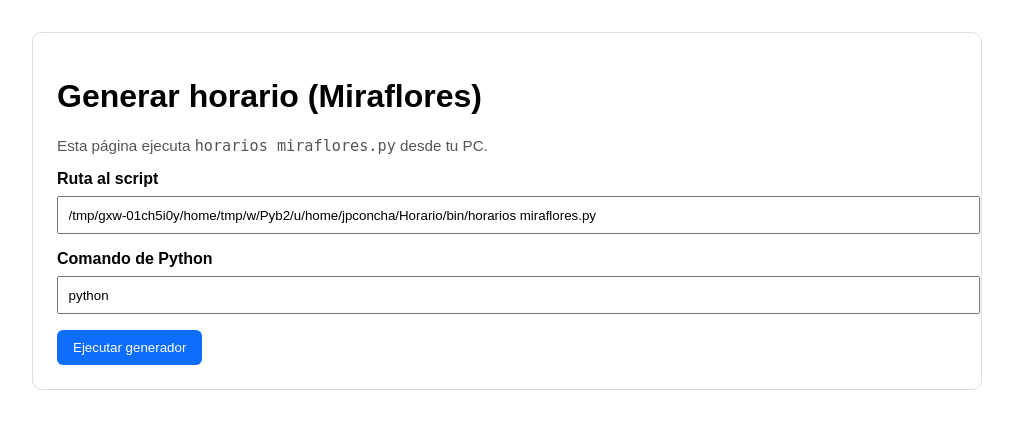
After one commit to jpconcha/Horarios, a Flask app: page /generador_horarios in a window 1280 px wide. The commit adds this page. Shown: the top 429 px of the page, without its empty margins (0-1013 px from the left). Run offline with Flask 3, Linux system fonts and the light colour scheme.

Commit message:
Agregar generador web para ejecutar horarios miraflores.py

```diff
--- a/app.py
+++ b/app.py
@@ -10,6 +10,7 @@
 #BDMiraflores=pd.read_excel(pathBDMiraflores,sheet_name='Horario',dtype={'Grupo': str,'Sala': str})
 import pandas as pd
 import os
+import subprocess
 from flask import Flask, render_template, jsonify, request, redirect
 from ConsultaBDMiraflores import ConsultaDisponibilidadSalas
 import numpy as np
@@ -87,6 +88,66 @@ def login():
     return render_template('login.html')
 
 
+
+
+DEFAULT_HORARIOS_SCRIPT = os.environ.get(
+    "HORARIOS_SCRIPT_PATH",
+    os.path.expanduser("~/jpconcha/Horario/bin/horarios miraflores.py")
+)
+DEFAULT_PYTHON_CMD = os.environ.get("HORARIOS_PYTHON_CMD", "python")
+
+@app.route('/generador_horarios', methods=['GET'])
+def generador_horarios():
+    return render_template(
+        'generador_horarios.html',
+        script_path=DEFAULT_HORARIOS_SCRIPT,
+        python_path=DEFAULT_PYTHON_CMD,
+        result=None
+    )
+
+@app.route('/generar_horario', methods=['POST'])
+def generar_horario():
+    script_path = request.form.get('script_path', DEFAULT_HORARIOS_SCRIPT).strip()
+    python_path = request.form.get('python_path', DEFAULT_PYTHON_CMD).strip()
+
+    if not os.path.isfile(script_path):
+        result = {
+            'success': False,
+            'returncode': -1,
+            'command': f"{python_path} {script_path}",
+            'output': f"No existe el script en la ruta indicada: {script_path}"
+        }
+        return render_template('generador_horarios.html', script_path=script_path, python_path=python_path, result=result)
+
+    command = [python_path, script_path]
+
+    try:
+        completed = subprocess.run(
+            command,
+            capture_output=True,
+            text=True,
+            cwd=os.path.dirname(script_path) or None
+        )
+        output = (completed.stdout or '')
+        if completed.stderr:
+            output += "\n[stderr]\n" + completed.stderr
+
+        result = {
+            'success': completed.returncode == 0,
+            'returncode': completed.returncode,
+            'command': ' '.join(command),
+            'output': output.strip() or 'Sin salida.'
+        }
+    except Exception as exc:
+        result = {
+            'success': False,
+            'returncode': -1,
+            'command': ' '.join(command),
+            'output': f'Error al ejecutar el script: {exc}'
+        }
+
+    return render_template('generador_horarios.html', script_path=script_path, python_path=python_path, result=result)
+
 @app.route('/tabla', methods=['GET'])
 def obtener_tabla():
 
--- /dev/null
+++ b/templates/generador_horarios.html
@@ -0,0 +1,44 @@
+<!DOCTYPE html>
+<html lang="es">
+<head>
+  <meta charset="UTF-8">
+  <meta name="viewport" content="width=device-width, initial-scale=1.0">
+  <title>Generador de Horarios Miraflores</title>
+  <style>
+    body { font-family: Arial, sans-serif; margin: 2rem; }
+    .card { max-width: 900px; border: 1px solid #ddd; border-radius: 10px; padding: 1.5rem; }
+    input[type="text"] { width: 100%; padding: 0.6rem; margin: 0.5rem 0 1rem 0; }
+    button { padding: 0.6rem 1rem; border: none; border-radius: 6px; background: #0d6efd; color: #fff; cursor: pointer; }
+    pre { background: #f6f8fa; border-radius: 8px; padding: 1rem; overflow-x: auto; }
+    .ok { color: #1b7f3b; }
+    .error { color: #b42318; }
+    .hint { color: #555; font-size: 0.95rem; }
+  </style>
+</head>
+<body>
+  <div class="card">
+    <h1>Generar horario (Miraflores)</h1>
+    <p class="hint">Esta página ejecuta <code>horarios miraflores.py</code> desde tu PC.</p>
+
+    <form method="post" action="/generar_horario">
+      <label for="script_path"><strong>Ruta al script</strong></label>
+      <input id="script_path" name="script_path" type="text" value="{{ script_path }}" />
+
+      <label for="python_path"><strong>Comando de Python</strong></label>
+      <input id="python_path" name="python_path" type="text" value="{{ python_path }}" placeholder="python o python3" />
+
+      <button type="submit">Ejecutar generador</button>
+    </form>
+
+    {% if result %}
+      <h2 class="{{ 'ok' if result.success else 'error' }}">
+        {{ 'Ejecución correcta' if result.success else 'Ejecución con error' }}
+      </h2>
+      <p><strong>Comando:</strong> <code>{{ result.command }}</code></p>
+      <p><strong>Código de salida:</strong> {{ result.returncode }}</p>
+      <h3>Salida</h3>
+      <pre>{{ result.output }}</pre>
+    {% endif %}
+  </div>
+</body>
+</html>
--- a/templates/index.html
+++ b/templates/index.html
@@ -12,6 +12,7 @@
         <a href="/"><img src="{{ url_for('static', filename='logo.png') }}" alt="Logo"></a>
         <div class="navbar-links">
             <a href="/consulta">Consultas</a>
+            <a href="/generador_horarios">Generar Horario</a>
             <a href="/login">Perfil</a>
             <a href="/login"><img src="{{ url_for('static', filename='iniciarsesion.png') }}" alt="Logo"></a>
         </div>
```
